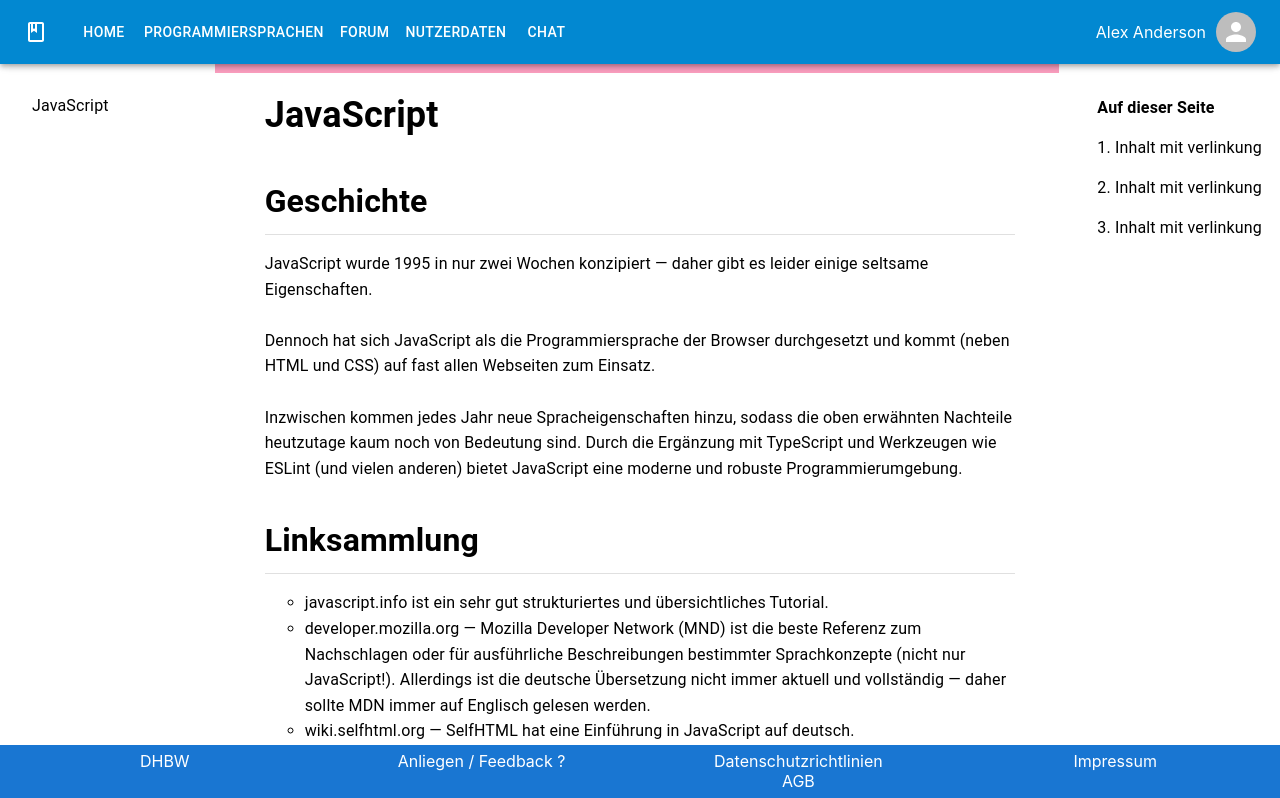
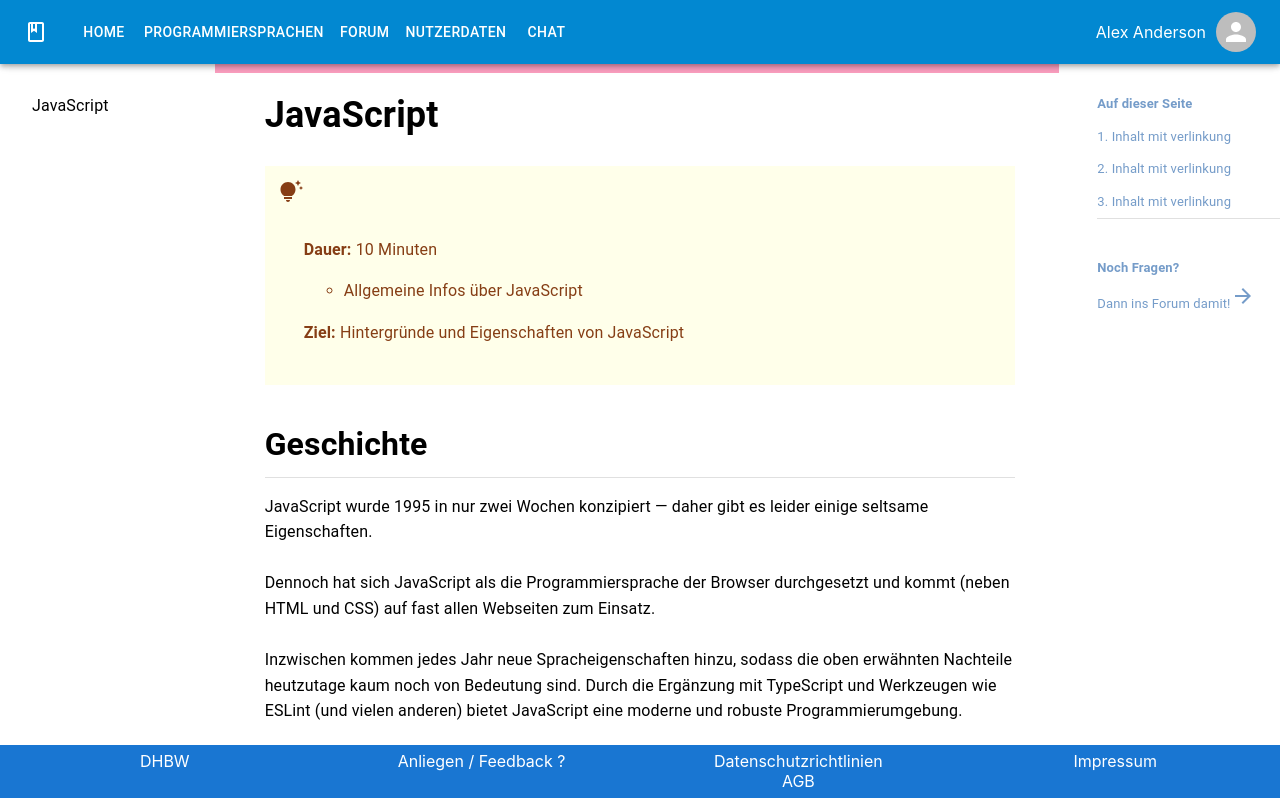
Before and after one commit to sakulklk/Lernmanagement, a Next.js app: page /uebersichtJS in a window 1280 px wide. Shown: the top 798 px of the page. Built offline with nearby package versions, Linux system fonts and the light colour scheme.

Commit message:
3 files modified

```diff
--- a/components/inhalt/Uebersicht/inhalt.js
+++ b/components/inhalt/Uebersicht/inhalt.js
@@ -43,6 +43,29 @@ color: #863E15
       <div className="content">
         <Typography>
           <h1> JavaScript</h1>
+          <y>
+            <Box
+              sx={{
+                backgroundColor: '#FFFFEA',
+                padding: '14px',
+              }}
+            >
+              <TipsAndUpdatesIcon></TipsAndUpdatesIcon>
+              <Box
+                sx={{
+                  backgroundColor: '#FFFFEA',
+                  margin: '25px',
+                }}
+              >
+                <b>Dauer: </b>10 Minuten
+                <br />
+                <ul>
+                  <li> Allgemeine Infos über JavaScript </li>
+                </ul>
+                <b>Ziel: </b> Hintergründe und Eigenschaften von JavaScript
+              </Box>
+            </Box>
+          </y>
           <h2>Geschichte</h2>
           <Divider />
           <p>
--- a/components/inhalt/sideMenuRight.js
+++ b/components/inhalt/sideMenuRight.js
@@ -1,6 +1,8 @@
 import * as React from 'react';
 import Box from '@mui/material/Box';
 import Typography from '@mui/material/Typography';
+import Divider from '@mui/material/Divider';
+import ArrowForwardIcon from '@mui/icons-material/ArrowForward';
 
 export default function BoxSx() {
   return (
@@ -13,7 +15,9 @@ export default function BoxSx() {
         position: 'fixed',
       }}
     >
-      <Typography style={{ lineHeight: 2.5 }}>
+      <Typography
+        style={{ lineHeight: 2.5, fontSize: '13px', color: '#759CC9' }}
+      >
         <b> Auf dieser Seite </b>
         <br />
         1. Inhalt mit verlinkung
@@ -21,6 +25,15 @@ export default function BoxSx() {
         2. Inhalt mit verlinkung
         <br />
         3. Inhalt mit verlinkung
+        <br />
+        <Divider />
+        <br />
+        <b>Noch Fragen?</b>
+        <br />
+        <a href="/forum">
+          Dann ins Forum damit!
+          <ArrowForwardIcon></ArrowForwardIcon>
+        </a>
       </Typography>
     </Box>
   );
--- a/pages/JSK1.js
+++ b/pages/JSK1.js
@@ -15,18 +15,18 @@ export default function Test() {
       <div style={{ paddingBottom: '65px' }}>
         <NavBar></NavBar>
         <Grid container spacing={1}>
-          <Grid item xs={2}>
+          <Grid item xs={3}>
             <Box sx={{ p: 2 }}>
               {/* <Uebersicht></Uebersicht> */}
               <SideMenu></SideMenu>
             </Box>
           </Grid>
 
-          <Grid item xs={8}>
+          <Grid item xs={6}>
             <ScrollBar></ScrollBar>
             <Content></Content>
           </Grid>
-          <Grid item xs={2}>
+          <Grid item xs={3}>
             <SideMenuRight></SideMenuRight>
           </Grid>
         </Grid>
```
